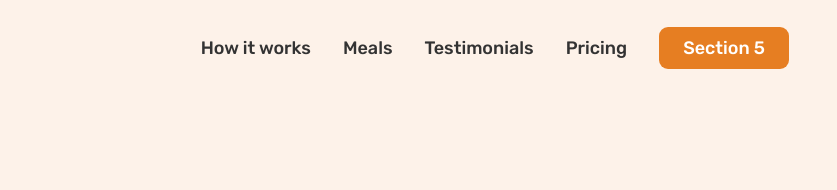
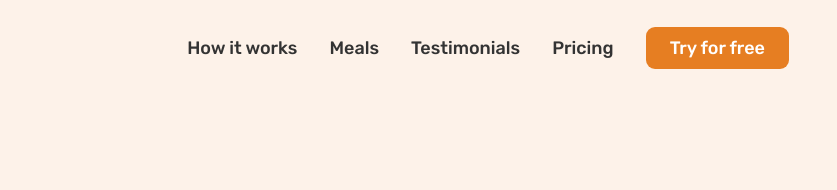
Before and after one commit to prateeksha28/omnifood, a plain HTML site: page index.html in a window 1280 px wide. Shown: the top 190 px of the page, 443-1280 px from the left. Drawn offline with nearby package versions, Linux system fonts and the light colour scheme; files whose address does not match are found by name.

Commit message:
modified cta button

```diff
--- a/index.html
+++ b/index.html
@@ -33,7 +33,7 @@
                     <li><a class="main-nav-link" href="#">Meals</a></li>
                     <li><a class="main-nav-link" href="#">Testimonials</a></li>
                     <li><a class="main-nav-link" href="#">Pricing</a></li>
-                    <li><a class="main-nav-link nav-cta" href="#">Section 5</a></li>
+                    <li><a class="main-nav-link nav-cta" href="#">Try for free</a></li>
                 </ul>
             </nav>
         </header>
```
